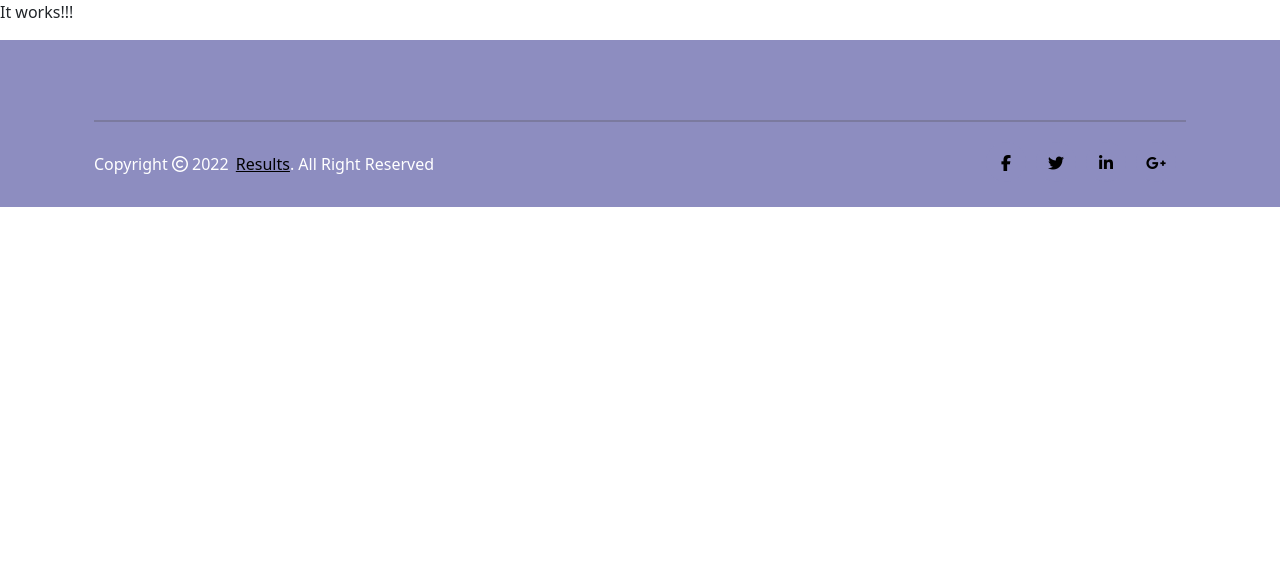
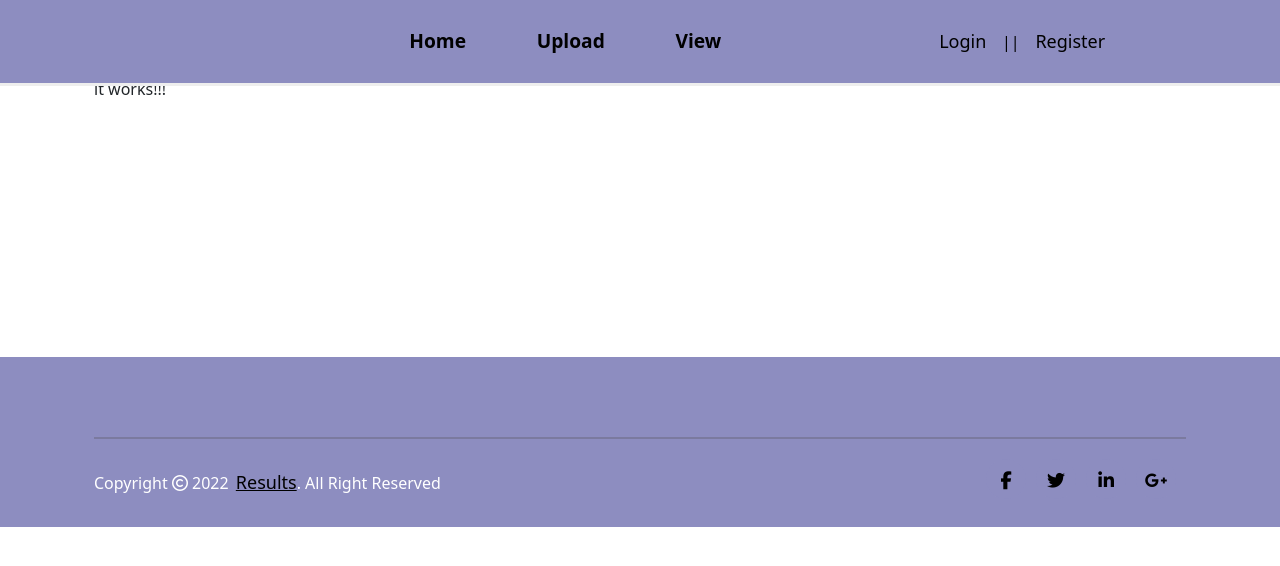
Before and after one commit to jobkarani/students-portal-app, a Django app: page / in a window 1280 px wide. Shown: the top 566 px of the page. Run offline with Django 3.2, Linux system fonts and the light colour scheme; some libraries are stand-ins or nearby versions; some web fonts are replaced.

Commit message:
updates and styles navbar template

```diff
--- a/app/templates/all-temps/index.html
+++ b/app/templates/all-temps/index.html
@@ -1,3 +1,6 @@
 {%extends 'all-temps/base.html'%} {% block content %} {{block.super}}
-<p>It works!!!</p>
+<div class="container " style="margin-top: 6%;">
+    <p>it works!!!</p>
+    <br><br><br><br><br><br><br><br><br><br>
+</div>
 {% endblock %}
--- a/app/templates/navbar.html
+++ b/app/templates/navbar.html
@@ -0,0 +1,122 @@
+<style>
+    .navbar{
+        background-color: rgb(141, 141, 192);;
+    }
+    .menu{
+        background-color: rgb(141, 141, 192);;
+    }
+    .center{
+        position: relative;
+        left: 10%;
+        display: flex;
+    }
+
+    .end{
+        display: flex;
+        align-items: baseline;
+        position: relative;
+        left: 100%;
+        margin-left: 5%;
+    }
+    .end a:hover{
+        -ms-transform: scale(0.5);
+        -webkit-transform: scale(0.5);
+        transform: scale(0.5);
+        background: none;
+    }
+    .in{
+        margin-right: 4%;
+    }
+    .reg{
+        margin-left: 4%;
+    }
+    .just{
+        margin-left: 80%;
+        display: flex;
+        align-items: center;
+        justify-content: space-between;
+        width: 100%;
+    }
+    .center  a {
+        font-size: larger;
+    }
+    a {
+        font-size: large;
+    }
+    .center li{
+        margin-left: 25%;
+        font-weight: bolder;
+        margin-top: 5%;
+        height: 7vh;
+    }
+    .center li:hover{
+        border-bottom: 4px solid #000000;
+    }
+
+
+    .notify {
+    position: absolute;
+    top: -4px;
+    right: -10px;
+    display: inline-block;
+    padding: 0.25em 0.6em;
+    font-size: 12px;
+    line-height: 1;
+    text-align: center;
+    border-radius: 3rem;
+    color: #fff;
+    background-color: #000000;
+    }
+</style>
+
+
+<nav class="navbar navbar-expand-lg  fixed-top navi" style="border-bottom : inset; position: fixed;width: 100%;">
+
+    <button class="navbar-toggler" type="button" data-toggle="collapse" data-target="#navbarNavAltMarkup" aria-controls="navbarNavAltMarkup" aria-expanded="false" aria-label="Toggle navigation">
+        <span class="navbar-toggler-icon"></span>
+    </button>
+    <div class="collapse navbar-collapse " id="navbarNavAltMarkup">
+        <div class="navbar-nav text-black">
+            <ul class="navbar-nav just me-auto mb-2 mb-lg-0">
+
+                <div class="center">
+                    <li>
+                        <a class="nav-link active" style="color: #000000;" aria-current="page" href="/">Home</a>
+                    </li>
+                    <li>
+                        <a class="nav-link" style="color: #000000;" href="/shop/">Upload</a>
+                    </li>
+                    <li>
+                        <a class="nav-link " aria-current="page" style="color: #000000;" href="/">View</a>
+                    </li>
+
+                </div>
+
+                <div class="col-sm-6 col-md-6 end" >
+                    {% if user.is_authenticated %}
+
+                    <ul class="navbar-nav nav-right">
+                      <a class="nav-link dropdown-toggle" href="#" id="navbarDropdown" role="button" data-toggle="dropdown"
+                        aria-haspopup="true" aria-expanded="false" style="color: #000000;font-size: xx-large;">
+                        <i class="uil uil-user-circle"></i>
+                      </a>
+                      <div class="dropdown-menu menu" aria-labelledby="navbarDropdown">
+                        <a class="dropdown-item" href="{% url 'profile' %}">My Profile</a>
+                        <div class="dropdown-divider"></div>
+                        <a class="dropdown-item" href="{% url 'logout' %}?next=/">Logout</a>
+                        {% else %}
+                        <a class='nav-link in' style="color: #000000;font-size: large;" href="{% url 'login' %}">Login</a> ||
+                        <a class='nav-link reg' style="color: #000000;font-size: large;" href="/accounts/register">Register</a>
+                      </div>
+                      </li>
+                    </ul>
+                    {% endif %}
+                  </div>
+            </ul>
+        </div>
+    </div>
+
+    <!-- Adding a search form  -->
+    <!--   -->
+    <!-- search form end -->
+</nav>
--- a/static/js/index.js
+++ b/static/js/index.js
@@ -0,0 +1,37 @@
+$(document).ready(function () {
+    $(window).scroll(function () {
+      // sticky navbar on scroll script
+      if (this.scrollY > 50) {
+        $(".navbar").addClass("sticky");
+      } else {
+        $(".navbar").removeClass("sticky");
+      }
+
+      // scroll-up button show/hide script
+      if (this.scrollY > 1600) {
+        $(".scroll-up-btn").addClass("show");
+      } else {
+        $(".scroll-up-btn").removeClass("show");
+      }
+    });
+
+    // slide-up script
+    $(".scroll-up-btn").click(function () {
+      $("html").animate({ scrollTop: 0 });
+      // removing smooth scroll on slide-up button click
+      $("html").css("scrollBehavior", "auto");
+    });
+
+    $(".navbar .menu li a").click(function () {
+      // applying again smooth scroll on menu items click
+      $("html").css("scrollBehavior", "smooth");
+    });
+
+    // toggle menu/navbar script
+    $(".menu-btn").click(function () {
+      $(".navbar .menu").toggleClass("active");
+      $(".menu-btn i").toggleClass("active");
+    });
+
+
+  });
```
